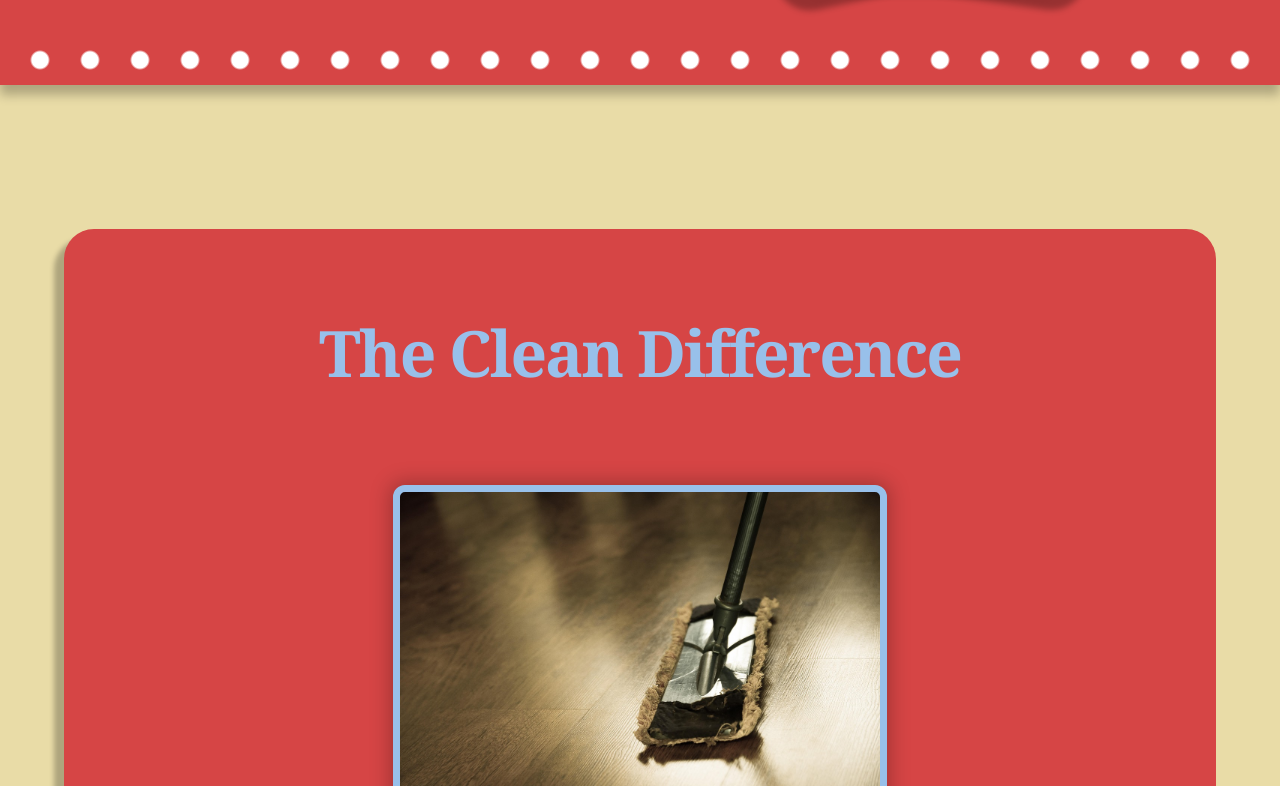
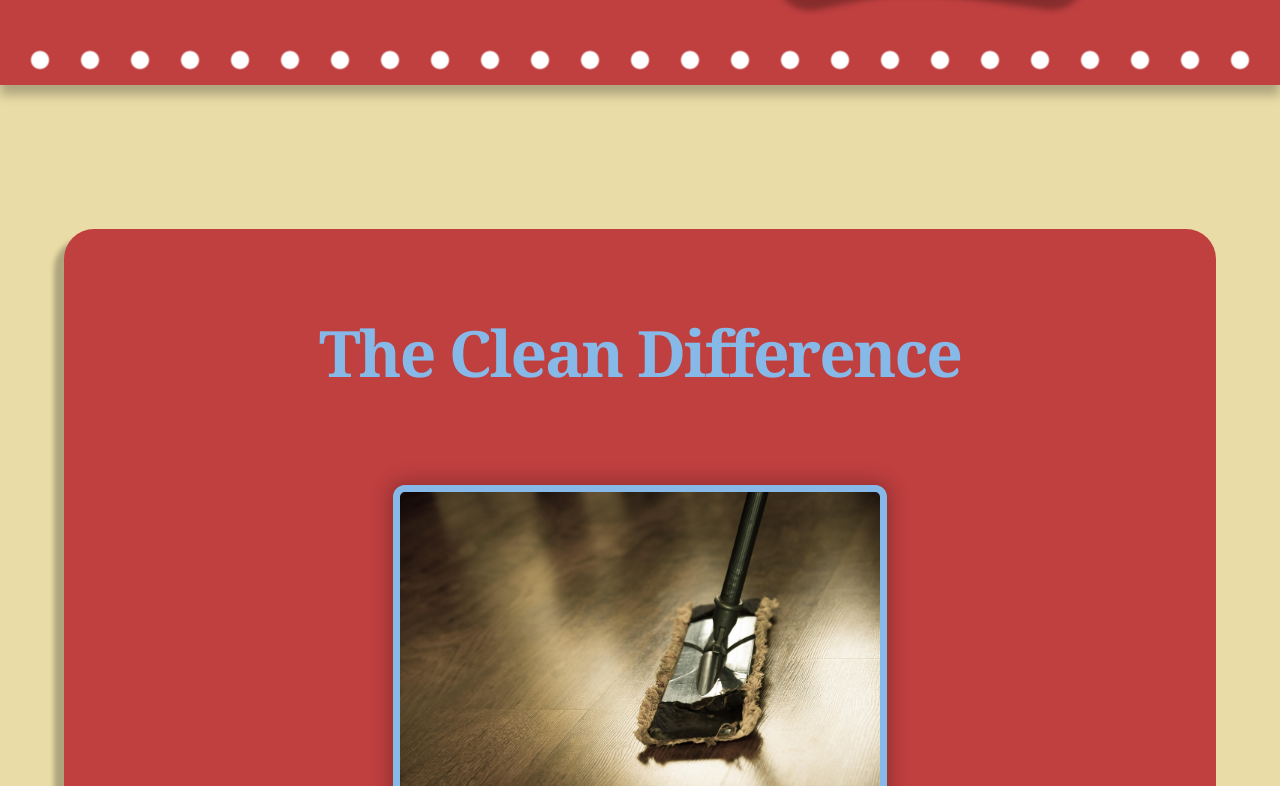
Before and after one commit to VincentPierceDev/CleanLivingWithShannon, an Astro site in the folder frontend/: page / in a window 1280 px wide. Shown: the part 599-1385 px from the top of the page. Built offline with nearby package versions, Linux system fonts and the light colour scheme; Astro itself is replaced by a stand-in of ours.

Commit message:
Raleway font local import

```diff
--- /dev/null
+++ b/frontend/src/CSS/FontFaces.css
@@ -0,0 +1,83 @@
+@font-face {
+    font-family: 'Raleway';
+    src: url('/CleanLivingWithShannon/Raleway-VariableFont_wght.ttf') format('truetype');
+    font-weight: 800;
+    font-display: swap;
+}
+
+@font-face {
+    font-family: 'Raleway';
+    src: url('/CleanLivingWithShannon/Raleway-VariableFont_wght.ttf') format('truetype');
+    font-weight: 700;
+    font-display: swap;
+}
+
+@font-face {
+    font-family: 'Raleway';
+    src: url('/CleanLivingWithShannon/Raleway-VariableFont_wght.ttf') format('truetype');
+    font-weight: 600;
+    font-display: swap;
+}
+
+@font-face {
+    font-family: 'Raleway';
+    src: url('/CleanLivingWithShannon/Raleway-VariableFont_wght.ttf') format('truetype');
+    font-weight: 500;
+    font-display: swap;
+}
+
+@font-face {
+    font-family: 'Raleway';
+    src: url('/CleanLivingWithShannon/Raleway-VariableFont_wght.ttf') format('truetype');
+    font-weight: 400;
+    font-display: swap;
+}
+
+@font-face {
+    font-family: 'Raleway';
+    src: url('/CleanLivingWithShannon/Raleway-VariableFont_wght.ttf') format('truetype');
+    font-weight: 300;
+    font-display: swap;
+}
+
+@font-face {
+    font-family: 'Raleway';
+    src: url('/CleanLivingWithShannon/Raleway-VariableFont_wght.ttf') format('truetype');
+    font-weight: 200;
+    font-display: swap;
+}
+
+@font-face {
+    font-family: 'Raleway';
+    src: url('/CleanLivingWithShannon/Raleway-VariableFont_wght.ttf') format('truetype');
+    font-weight: 100;
+    font-display: swap;
+}
+
+@font-face {
+    font-family: 'Raleway';
+    src: url('/CleanLivingWithShannon/Raleway-VariableFont_wght.ttf') format('truetype');
+    font-weight: bold;
+    font-display: swap;
+}
+
+@font-face {
+    font-family: 'Raleway';
+    src: url('/CleanLivingWithShannon/Raleway-VariableFont_wght.ttf') format('truetype');
+    font-weight: bolder;
+    font-display: swap;
+}
+
+@font-face {
+    font-family: 'Raleway';
+    src: url('/CleanLivingWithShannon/Raleway-VariableFont_wght.ttf') format('truetype');
+    font-weight: lighter;
+    font-display: swap;
+}
+
+@font-face {
+    font-family: 'Raleway';
+    src: url('/CleanLivingWithShannon/Raleway-VariableFont_wght.ttf') format('truetype');
+    font-weight: normal;
+    font-display: swap;
+}
--- a/frontend/src/CSS/Global.css
+++ b/frontend/src/CSS/Global.css
@@ -1,7 +1,9 @@
+@import url('./FontFaces.css');
+
 :root{
-    --color-primary: #D64545;
+    --color-primary: #C03F3F;
     --color-secondary: #E9DCA7;
-    --highlight-primary: #98C0EA;
+    --highlight-primary: #86B9E7;
     --highlight-secondary:  #FFFFFF;
     --accent-primary: #3C4161;
     --accent-secondary: #1b1f3b;
--- a/frontend/src/components/sections/Footer.astro
+++ b/frontend/src/components/sections/Footer.astro
@@ -23,12 +23,12 @@ const rootPath = enviroment.PublicRoot;
             <div class="footer-info">
                         <p>&copy; {currentYear} Vincent Pierce. All rights reserved. Licensed to Clean Living with Shannon for unlimited use, modification, and<br class="lap-br"> distribution. See Attributions page for more details.</p>
                 <a class="attrib-link" href={`${rootPath}/Attrib`}>Attributions</a>
-                <ul>
-                    <li><a href={`${rootPath}/`}>Home</a></li>
-                    <li><a href={`${rootPath}/About`}>About</a></li>
-                    <li><a href={`${rootPath}/Services`}>Services</a></li>
-                    <li><a href={`${rootPath}/Contact`}>Contact</a></li>
-                </ul>
+                <div class="page-links">
+                    <a href={`${rootPath}/`}>Home</a>
+                    <a href={`${rootPath}/About`}>About</a>
+                    <a href={`${rootPath}/Services`}>Services</a>
+                    <a href={`${rootPath}/Contact`}>Contact</a>
+                </div>
             </div>
         </div>
     </div>
@@ -69,10 +69,11 @@ const rootPath = enviroment.PublicRoot;
         margin-top: 2.14rem;
     }
 
-    ul{
+    .page-links{
         display: flex;
         margin-top: 2.14rem;
         gap: 2.8rem;
+        align-items: center;
     }
 
     a{
@@ -128,7 +129,7 @@ const rootPath = enviroment.PublicRoot;
             margin-left: 0rem;
         }
 
-        ul{
+        .page-links{
             flex-direction: row;
             gap: 1.25rem;
             margin: 0;
@@ -142,7 +143,7 @@ const rootPath = enviroment.PublicRoot;
     }
 
     @media (max-width: 350px){
-        ul{
+        .page-links{
             flex-direction: column;
             text-align: center;
         }
--- a/frontend/src/components/sections/Header.astro
+++ b/frontend/src/components/sections/Header.astro
@@ -22,7 +22,7 @@ const rootPath = enviroment.PublicRoot;
 					<Image class="logo-image" src={DesktopLogo} alt="home logo" width="250" height="100" quality={"mid"}/>
 				</a>
 				<a href={`${rootPath}/`} class="mobile-logo">
-					<Image class="logo-image" src={MobileLogo} alt="home logo" width="100" height="100" quality={"mid"}/>
+					<Image class="logo-image" src={MobileLogo} alt="home logo" width="100" height="100" quality={"max"}/>
 				</a>
 				<label for="nav-menu-active" class="open-nav-menu-btn">
 					<img class="hamburger-menu" src={`${rootPath}/HamburgerIcon.png`} alt="Nav Menu" width="75" height="75"/>
--- a/frontend/src/layouts/PageLayout.astro
+++ b/frontend/src/layouts/PageLayout.astro
@@ -1,7 +1,10 @@
 ---
 import Header from '../components/sections/Header.astro';
 import Footer from '../components/sections/Footer.astro';
+import enviroment from '../data/Enviroment.json';
 
+
+const rootPath = enviroment.PublicRoot;
 const {title, description, keywords, linkMask=[]} = Astro.props;
 ---
 
@@ -10,9 +13,7 @@ const {title, description, keywords, linkMask=[]} = Astro.props;
 	<head>
 		<meta charset="utf-8" />
 		<link rel="icon" type="image/png+xml" href="/MobileLogoS2.png" />
-		<link rel="preconnect" href="https://fonts.googleapis.com">
-		<link rel="preconnect" href="https://fonts.gstatic.com" crossorigin>
-		<link href="https://fonts.googleapis.com/css2?family=Raleway:ital,wght@0,100..900;1,100..900&display=swap" rel="stylesheet">
+		<link rel="preload" href="/CleanLivingWithShannon/Raleway-VariableFont_wght.ttf" as="font" type="font/ttf" crossorigin="anonymous">
 		<meta name="viewport" content="width=device-width" />
 		<meta name="generator" content={Astro.generator} />
 		<meta name="description" content={description}>
```
Also changed, not shown: frontend/public/Raleway-VariableFont_wght.ttf (added).
